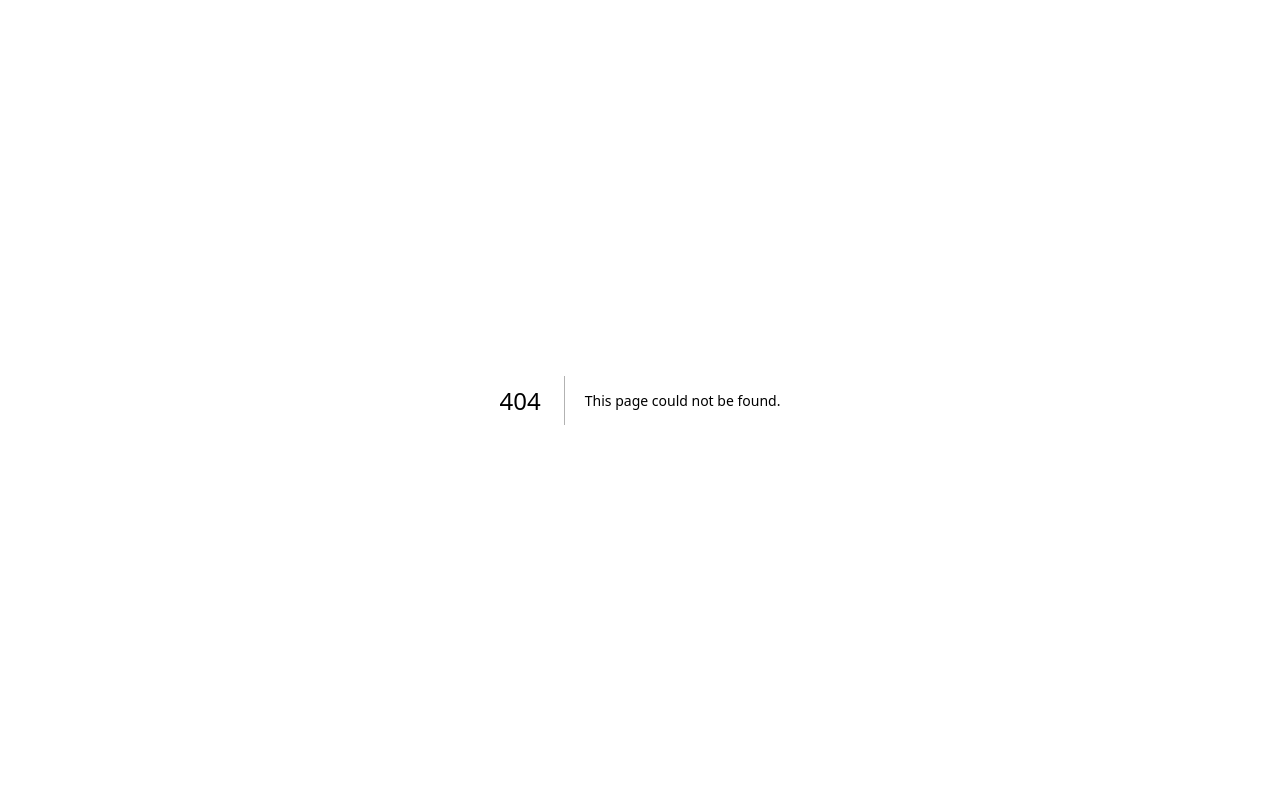
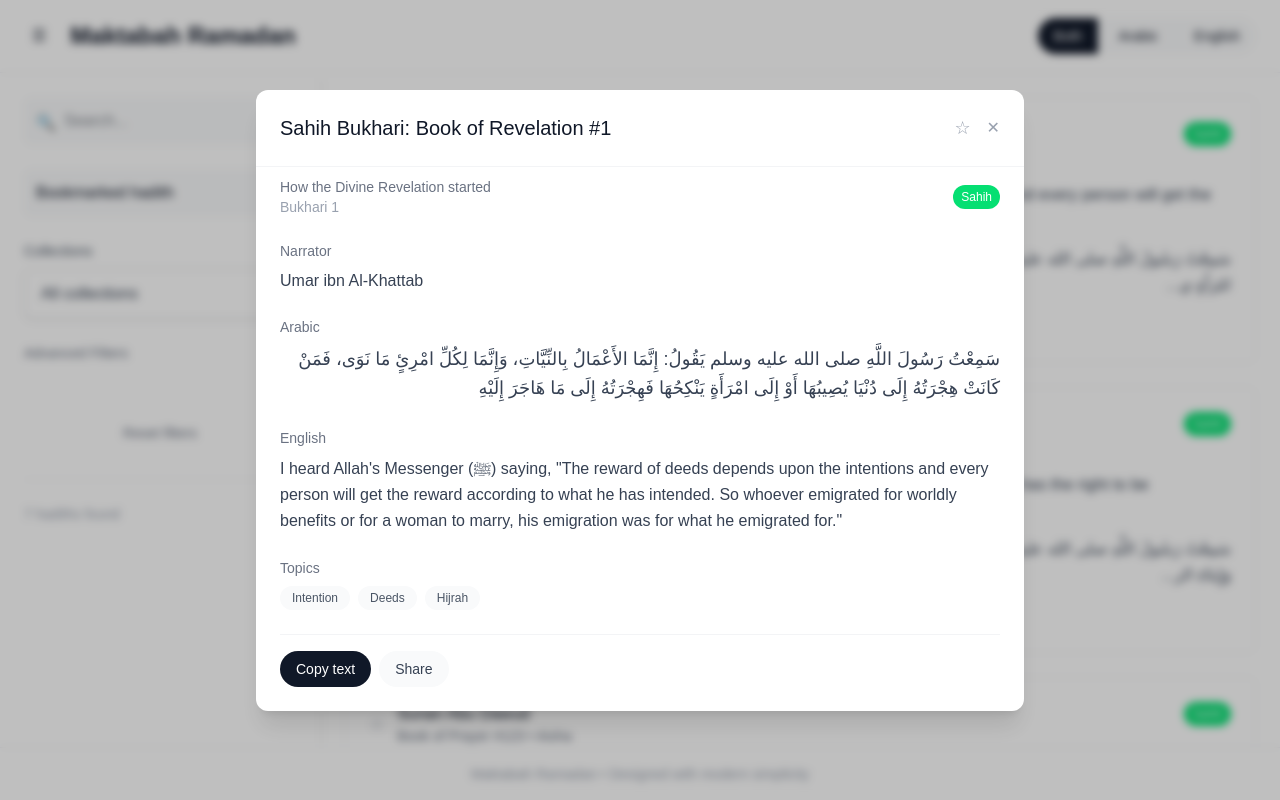
Before and after one commit to fvtrx/maktabah-ramadan, a Next.js app: page /hadith/1 in a window 1280 px wide. Before the commit this address had no page. Built offline with nearby package versions, Linux system fonts and the light colour scheme.

Commit message:
chore: cleanup code

```diff
--- a/src/components/HadithDetailsModal.tsx
+++ b/src/components/HadithDetailsModal.tsx
@@ -93,7 +93,7 @@
             </button>
           </div>
         </div>
-        <div className="p-6 pt-2.5 overflow-y-auto max-h-[70vh]">
+        <div className="p-6 pt-2.5 overflow-y-auto max-h-[70vh] [&::-webkit-scrollbar]:hidden [-ms-overflow-style:none] [scrollbar-width:none]">
           <div className="flex flex-wrap justify-between items-center mb-6">
             <div className="mb-2 md:mb-0">
               <p className="text-sm text-gray-500">{selectedHadith.chapter}</p>
@@ -111,23 +111,6 @@
           </div>
 
           <div className="space-y-6">
-            {(displayLanguage === "english" || displayLanguage === "both") && (
-              <div
-                style={{
-                  opacity: isOpen ? 1 : 0,
-                  transform: isOpen ? "translateY(0)" : "translateY(8px)",
-                  transition: "opacity 400ms ease, transform 400ms ease",
-                  transitionDelay: "100ms",
-                  willChange: "opacity, transform",
-                }}
-              >
-                <h3 className="text-sm text-gray-500 mb-2">English</h3>
-                <p className="text-gray-700 leading-relaxed">
-                  {selectedHadith.text}
-                </p>
-              </div>
-            )}
-
             {(displayLanguage === "arabic" || displayLanguage === "both") && (
               <div
                 style={{
@@ -145,6 +128,23 @@
                   lang="ar"
                 >
                   {selectedHadith.arabicText}
+                </p>
+              </div>
+            )}
+
+            {(displayLanguage === "english" || displayLanguage === "both") && (
+              <div
+                style={{
+                  opacity: isOpen ? 1 : 0,
+                  transform: isOpen ? "translateY(0)" : "translateY(8px)",
+                  transition: "opacity 400ms ease, transform 400ms ease",
+                  transitionDelay: "100ms",
+                  willChange: "opacity, transform",
+                }}
+              >
+                <h3 className="text-sm text-gray-500 mb-2">English</h3>
+                <p className="text-gray-700 leading-relaxed">
+                  {selectedHadith.text}
                 </p>
               </div>
             )}
--- /dev/null
+++ b/src/pages/hadith/[id].tsx
@@ -0,0 +1,11 @@
+import { useRouter } from "next/router";
+import MainPage from "../index"; // Import your main page component
+
+export default function HadithPage() {
+  const router = useRouter();
+  const { id } = router.query;
+
+  const hadithId = id ? (Array.isArray(id) ? id[0] : id) : undefined;
+
+  return <MainPage initialHadithId={hadithId} />;
+}
--- a/src/pages/index.tsx
+++ b/src/pages/index.tsx
@@ -2,11 +2,14 @@
 import FilterHadithSidebar from "@src/components/FilterHadithSidebar";
 import HadithCard from "@src/components/HadithCard";
 import HadithDetailsModal from "@src/components/HadithDetailsModal";
-import { Hadith, useHadithStore } from "@src/store";
+import { Bookmark, Hadith, useHadithStore } from "@src/store";
+import { copyHadithText } from "@src/utils/helpers/string";
 import useToast from "@src/utils/hooks/useToast";
 import React, { useEffect, useState } from "react";
 
-const MainPage: React.FC = () => {
+const MainPage: React.FC<{ initialHadithId?: string }> = ({
+  initialHadithId,
+}) => {
   const {
     hadiths,
     filteredHadiths,
@@ -39,8 +42,9 @@
     resetFilters,
     toggleSidebar,
   } = useHadithStore();
+  const toast = useToast();
 
-  const toast = useToast();
+  const [viewingHadithId, setViewingHadithId] = useState<number | null>(null);
   const [copied, setCopied] = useState(false);
 
   useEffect(() => {
@@ -169,62 +173,58 @@
     }
   }, []);
 
-  // Update book options when collection changes
   useEffect(() => {
-    if (selectedCollection === "all") {
-      setBookOptions(books);
-    } else {
-      const filteredBooks = [
+    const newBookOptions =
+      selectedCollection === "all"
+        ? books
+        : [
             ...new Set(
               hadiths
                 .filter((h) => h.collection === selectedCollection)
                 .map((h) => h.book)
             ),
           ];
-      setBookOptions(filteredBooks);
-    }
-    setSelectedBook("all"); // Reset book selection when collection changes
+
+    setBookOptions(newBookOptions);
+    setSelectedBook("all");
   }, [selectedCollection, hadiths, books]);
 
-  // Search and filter function
   useEffect(() => {
-    let results = hadiths;
-
-    // Show only bookmarks if the bookmark filter is active
+    const applyFilters = (results: Hadith[]): Hadith[] => {
       if (showBookmarks) {
         results = results.filter((hadith) =>
           bookmarks.some((bookmark) => bookmark.id === hadith.id)
         );
       }
 
-    // Filter by collection
       if (selectedCollection !== "all") {
         results = results.filter(
           (hadith) => hadith.collection === selectedCollection
         );
       }
 
-    // Filter by book
       if (selectedBook !== "all") {
         results = results.filter((hadith) => hadith.book === selectedBook);
       }
 
-    // Filter by narrator
       if (selectedNarrator !== "all") {
         results = results.filter(
           (hadith) => hadith.narrator === selectedNarrator
         );
       }
 
-    // Filter by grade
       if (selectedGrade !== "all") {
         results = results.filter((hadith) => hadith.grade === selectedGrade);
       }
 
-    // Filter by search term
-    if (searchTerm.trim() !== "") {
+      return results;
+    };
+
+    const applySearch = (results: Hadith[]): Hadith[] => {
+      if (searchTerm.trim() === "") return results;
+
       const term = searchTerm.toLowerCase();
-      results = results.filter(
+      return results.filter(
         (hadith) =>
           hadith.text.toLowerCase().includes(term) ||
           hadith.arabicText?.toLowerCase().includes(term) ||
@@ -238,9 +238,10 @@
             )) ||
           (hadith.reference && hadith.reference.toLowerCase().includes(term))
       );
-    }
+    };
 
-    setFilteredHadiths(results);
+    const filteredResults = applySearch(applyFilters([...hadiths]));
+    setFilteredHadiths(filteredResults);
   }, [
     searchTerm,
     selectedCollection,
@@ -252,90 +253,106 @@
     showBookmarks,
   ]);
 
-  // Toggle bookmark for a hadith
+  const updateBookmarks = (
+    newBookmarks: (
+      | Bookmark
+      | { id: number; hadithId: number; dateAdded: string }
+    )[],
+    message: string
+  ): void => {
+    setBookmarks(newBookmarks);
+    localStorage.setItem("hadithBookmarks", JSON.stringify(newBookmarks));
+
+    toast.open({
+      content: message,
+      variant: "success",
+    });
+  };
+
   const toggleBookmark = (
     id: number,
     event: React.MouseEvent<HTMLButtonElement>
-  ) => {
+  ): void => {
     event.stopPropagation();
 
     const isBookmarked = bookmarks.some((bookmark) => bookmark.id === id);
-    let newBookmarks;
 
     if (isBookmarked) {
-      // Remove the bookmark if it's already bookmarked
-      newBookmarks = bookmarks.filter((bookmark) => bookmark.id !== id);
+      const newBookmarks = bookmarks.filter((bookmark) => bookmark.id !== id);
+      updateBookmarks(newBookmarks, "Hadith removed from bookmarks");
+      return;
+    }
 
-      toast.open({
-        content: "Hadith removed from bookmarks",
-        variant: "success",
-      });
-    } else {
-      // Add the bookmark if it's not already bookmarked
-      // Based on the error, we can see that Bookmark and Hadith are different types
-      // We need to find the hadith and store its ID in the bookmarks array
     const hadithToBookmark = hadiths.find((hadith) => hadith.id === id);
-      if (hadithToBookmark) {
-        // Create a new bookmark object with the required structure
+    if (!hadithToBookmark) return;
+
     const newBookmark = {
       id: hadithToBookmark.id,
       hadithId: hadithToBookmark.id,
       dateAdded: new Date().toISOString(),
     };
-        newBookmarks = [...bookmarks, newBookmark];
 
-        toast.open({
-          content: "Hadith bookmarked!",
-          variant: "success",
-        });
-      } else {
-        newBookmarks = [...bookmarks];
+    const newBookmarks = [...bookmarks, newBookmark];
+    updateBookmarks(newBookmarks, "Hadith bookmarked!");
+  };
+
+  useEffect(() => {
+    if (initialHadithId && hadiths.length > 0) {
+      const id = parseInt(initialHadithId, 10);
+      const hadith = hadiths.find((h) => h.id === id);
+      if (hadith) {
+        setSelectedHadith(hadith);
+        setViewingHadithId(hadith.id);
       }
     }
+  }, [initialHadithId, hadiths]);
 
-    setBookmarks(newBookmarks);
-    localStorage.setItem("hadithBookmarks", JSON.stringify(newBookmarks));
+  const openHadithDetails = (hadith: Hadith) => {
+    setSelectedHadith(hadith);
+    setViewingHadithId(hadith.id);
+
+    if (!initialHadithId || parseInt(initialHadithId, 10) !== hadith.id) {
+      window.history.pushState(
+        { hadithId: hadith.id },
+        "",
+        `/hadith/${hadith.id}`
+      );
+    }
   };
 
-  // Close hadith details
   const closeHadithDetails = () => {
     setSelectedHadith(null);
+    setViewingHadithId(null);
+
+    if (!initialHadithId) {
+      window.history.pushState({ hadithId: null }, "", "/");
+    } else {
+      window.history.back();
+    }
   };
 
-  // Copy hadith text
-  const copyHadithText = async (text: string, arabicText: string) => {
-    let copyText = "";
+  useEffect(() => {
+    const handlePopState = () => {
+      const matches = window.location.pathname.match(/\/hadith\/(\d+)/);
 
-    if (displayLanguage === "both") {
-      copyText = `${text}\n\n${arabicText}`;
-    } else if (displayLanguage === "arabic") {
-      copyText = arabicText;
+      if (matches && matches[1]) {
+        const id = parseInt(matches[1], 10);
+        if (id !== viewingHadithId) {
+          const hadith = hadiths.find((h) => h.id === id);
+          if (hadith) {
+            setSelectedHadith(hadith);
+            setViewingHadithId(id);
+          }
+        }
       } else {
-      copyText = text;
-    }
-
-    try {
-      if (navigator.clipboard) {
-        await navigator.clipboard.writeText(copyText);
-      } else {
-        // Fallback for browsers without clipboard API
-        const textArea = document.createElement("textarea");
-        textArea.value = copyText;
-        document.body.appendChild(textArea);
-        textArea.select();
-        document.execCommand("copy");
-        document.body.removeChild(textArea);
-      }
-      toast.open({
-        content: "Hadith copied successfully!",
-        variant: "success",
-      });
-      setCopied(true);
-      setTimeout(() => setCopied(false), 2000);
-    } catch (err) {
-      console.error("Failed to copy text:", err);
+        setSelectedHadith(null);
+        setViewingHadithId(null);
       }
     };
+
+    window.addEventListener("popstate", handlePopState);
+    return () => window.removeEventListener("popstate", handlePopState);
+  }, [hadiths, viewingHadithId]);
 
   return (
     <Layout
@@ -408,9 +425,7 @@
                   <HadithCard
                     key={hadith.id}
                     hadith={hadith}
-                    viewHadithDetails={(hadith) => {
-                      setSelectedHadith(hadith);
-                    }}
+                    viewHadithDetails={openHadithDetails}
                     displayLanguage={displayLanguage}
                     bookmarks={bookmarks}
                     toggleBookmark={toggleBookmark}
@@ -445,7 +460,13 @@
             bookmarks={bookmarks}
             displayLanguage={displayLanguage}
             isCopied={copied}
-            copyHadithText={copyHadithText}
+            copyHadithText={(text, arabicText) => {
+              copyHadithText(setCopied, { text, arabicText, displayLanguage });
+              toast.open({
+                content: "Hadith copied successfully!",
+                variant: "success",
+              });
+            }}
           />
         )}
 
--- /dev/null
+++ b/src/utils/helpers/string.ts
@@ -0,0 +1,39 @@
+type Props = {
+  text: string;
+  arabicText: string;
+  displayLanguage: string;
+};
+
+export const copyHadithText = async (
+  callback: (val: boolean) => void,
+  { text, arabicText, displayLanguage }: Props
+) => {
+  let copyText = "";
+
+  if (displayLanguage === "both") {
+    copyText = `${text}\n\n${arabicText}`;
+  } else if (displayLanguage === "arabic") {
+    copyText = arabicText;
+  } else {
+    copyText = text;
+  }
+
+  try {
+    if (navigator.clipboard) {
+      await navigator.clipboard.writeText(copyText);
+    } else {
+      // Fallback for browsers without clipboard API
+      const textArea = document.createElement("textarea");
+      textArea.value = copyText;
+      document.body.appendChild(textArea);
+      textArea.select();
+      document.execCommand("copy");
+      document.body.removeChild(textArea);
+    }
+
+    callback(true);
+    setTimeout(() => callback(false), 2000);
+  } catch (err) {
+    console.error("Failed to copy text:", err);
+  }
+};
```
Lines whose indentation alone changed are shown as unchanged.
